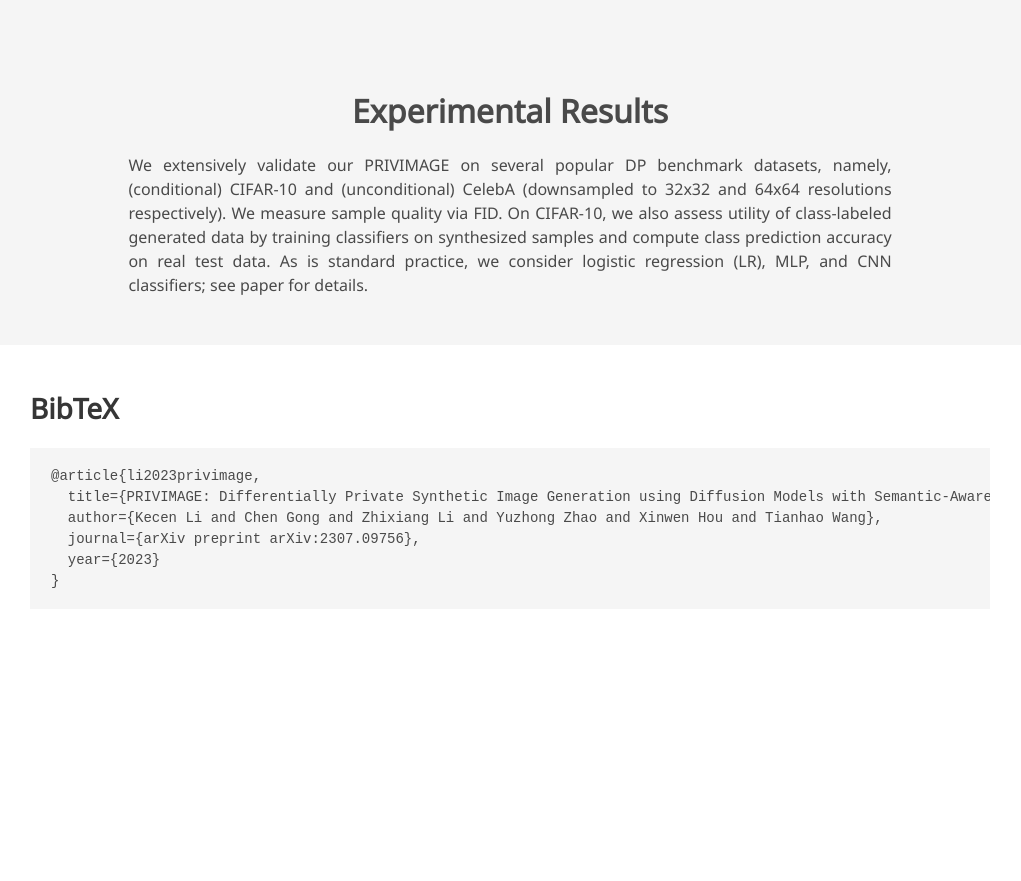
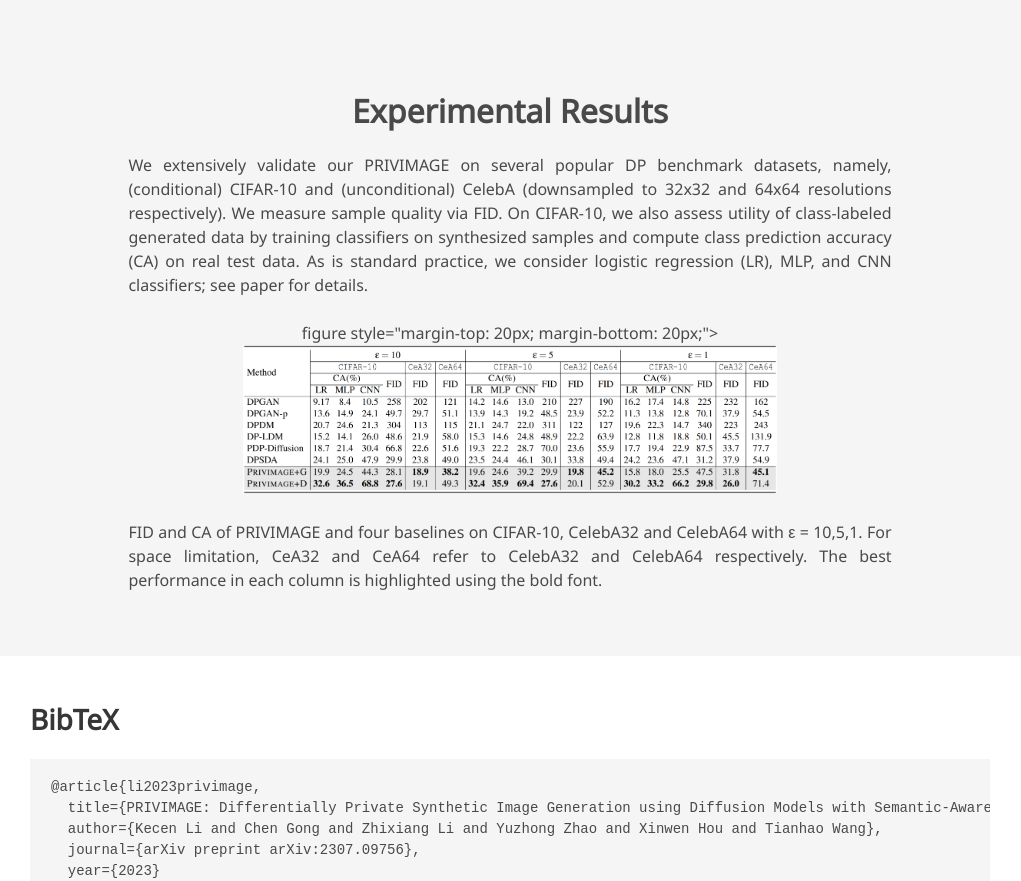
Before and after one commit to DP-Image-Syn/privimage, a plain HTML site: page index.html in a window 1280 px wide. Shown: the part 2258-3139 px from the top of the page, without its empty margins (130-1151 px from the left). Before the commit the page ends 2915 px from the top, so only its background shows below. Drawn offline with nearby package versions, Linux system fonts and the light colour scheme; some icons are missing; a web font is replaced by a local one.

Commit message:
Update index.html

```diff
--- a/index.html
+++ b/index.html
@@ -190,9 +190,20 @@
         <h2 class="title is-3">Experimental Results</h2>
         <div class="content has-text-justified">
           <p>
-          We extensively validate our PRIVIMAGE on several popular DP benchmark datasets, namely, (conditional) CIFAR-10 and (unconditional) CelebA (downsampled to 32x32 and 64x64 resolutions respectively). We measure sample quality via FID. On CIFAR-10, we also assess utility of class-labeled generated data by training classifiers on synthesized samples and compute class prediction accuracy on real test data. As is standard practice, we consider logistic regression (LR), MLP, and CNN classifiers; see paper for details.
+          We extensively validate our PRIVIMAGE on several popular DP benchmark datasets, namely, (conditional) CIFAR-10 and (unconditional) CelebA (downsampled to 32x32 and 64x64 resolutions respectively). We measure sample quality via FID. On CIFAR-10, we also assess utility of class-labeled generated data by training classifiers on synthesized samples and compute class prediction accuracy (CA) on real test data. As is standard practice, we consider logistic regression (LR), MLP, and CNN classifiers; see paper for details.
           </p>
         </div>
+        figure style="margin-top: 20px; margin-bottom: 20px;">
+            <center>
+            <img width="70%" src="static/images/table3.png" style="margin-bottom: 20px;">
+        </center>
+          <div class="content has-text-justified">
+            <p class="caption">
+                FID and CA of PRIVIMAGE and four baselines on CIFAR-10, CelebA32 and CelebA64 with ε = 10,5,1.
+For space limitation, CeA32 and CeA64 refer to CelebA32 and CelebA64 respectively. The best performance in each column is
+highlighted using the bold font.
+            </p><p class="caption">
+          </div>
       </div>
     </div>
   </div>
```
